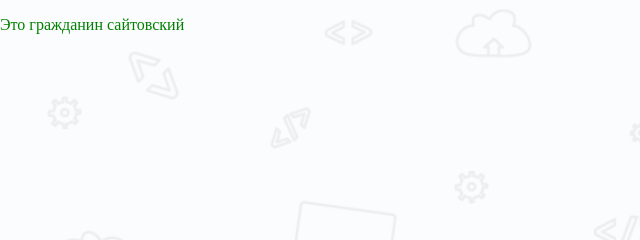
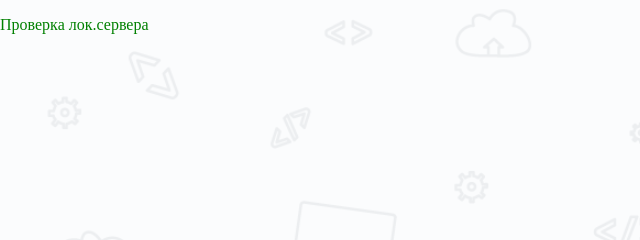
Before and after one commit to rt777/dz, a website: page app/index.html in a window 1280 px wide. Shown: the top 240 px of the page, 0-640 px from the left. Drawn offline with nearby package versions, Linux system fonts and the light colour scheme.

Commit message:
второй пробный

```diff
--- a/app/index.html
+++ b/app/index.html
@@ -24,7 +24,7 @@
 	<![endif]-->
 	<wraper class="wrap">
 		<div class="main-content">
-			<p>Это гражданин сайтовский</p>
+			<p>Проверка лок.сервера</p>
 		</div>
 	</wraper>
 	<footer class="footer"></footer>
```
